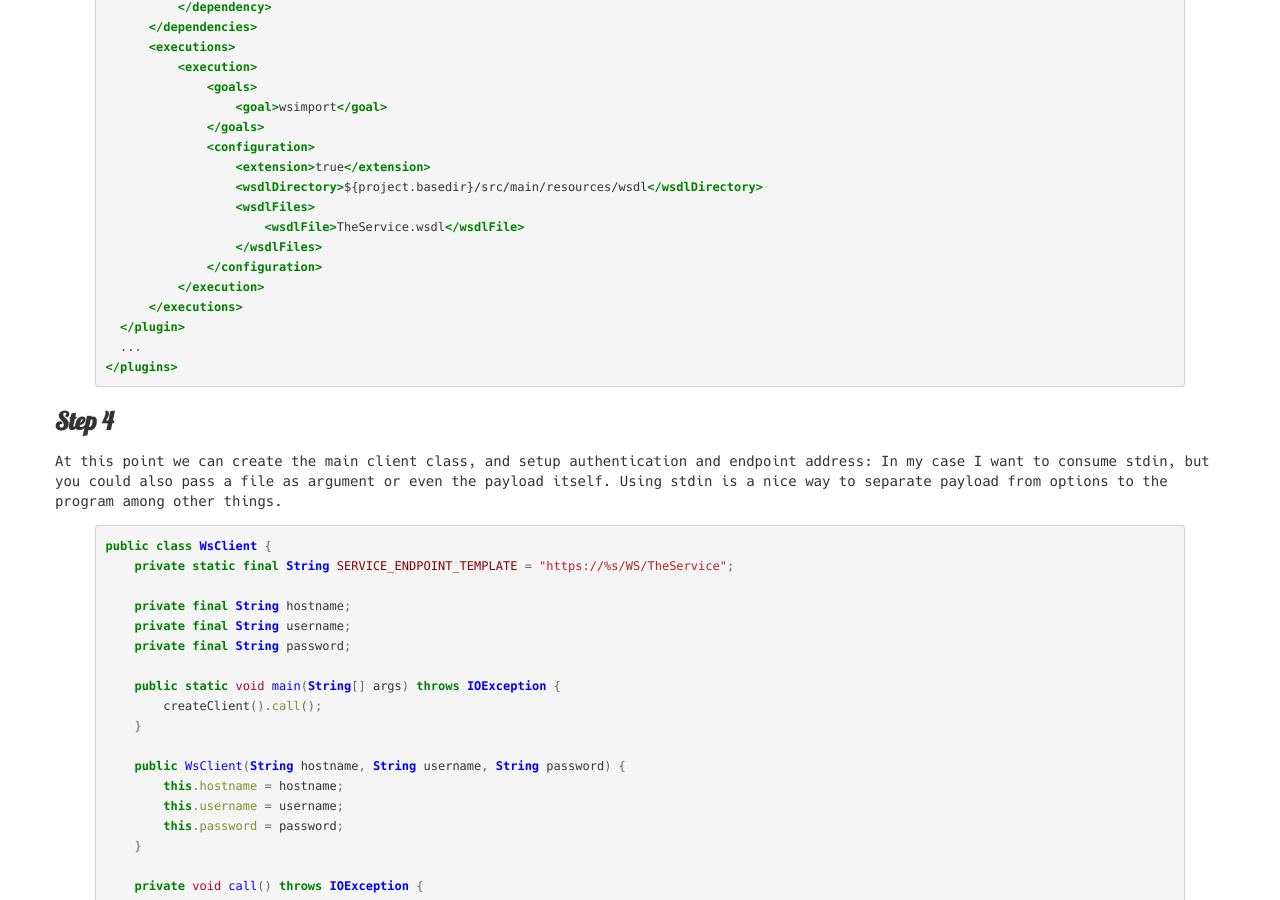
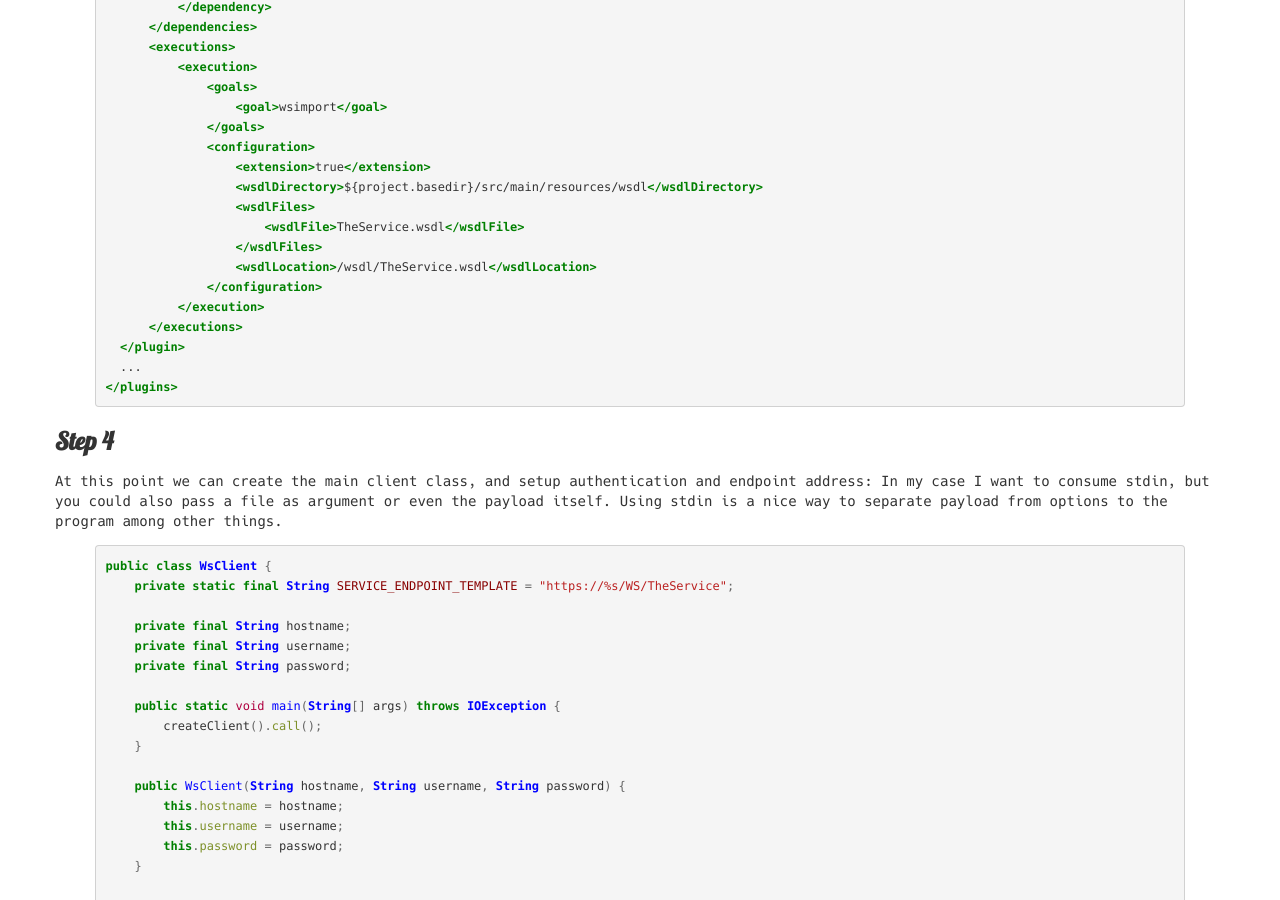
Before and after one commit to kenglxn/kenglxn.github.com, a Jekyll site: the page built from _posts/2017-09-12-build-jaxws-wssec-client-with-maven-and-metro.md, in a window 1280 px wide and 900 px high, scrolled down 1086 px. Built offline with Jekyll 4.4.1, drawn with Linux system fonts in a browser that asks for light colours; comment, search, counter and statistics services are not loaded.

Commit message:
update to use wsdlLocation

```diff
--- a/_posts/2017-09-12-build-jaxws-wssec-client-with-maven-and-metro.md
+++ b/_posts/2017-09-12-build-jaxws-wssec-client-with-maven-and-metro.md
@@ -68,6 +68,7 @@ they are found to be non standard.
                   <wsdlFiles>
                       <wsdlFile>TheService.wsdl</wsdlFile>
                   </wsdlFiles>
+                  <wsdlLocation>/wsdl/TheService.wsdl</wsdlLocation>
               </configuration>
           </execution>
       </executions>
```
